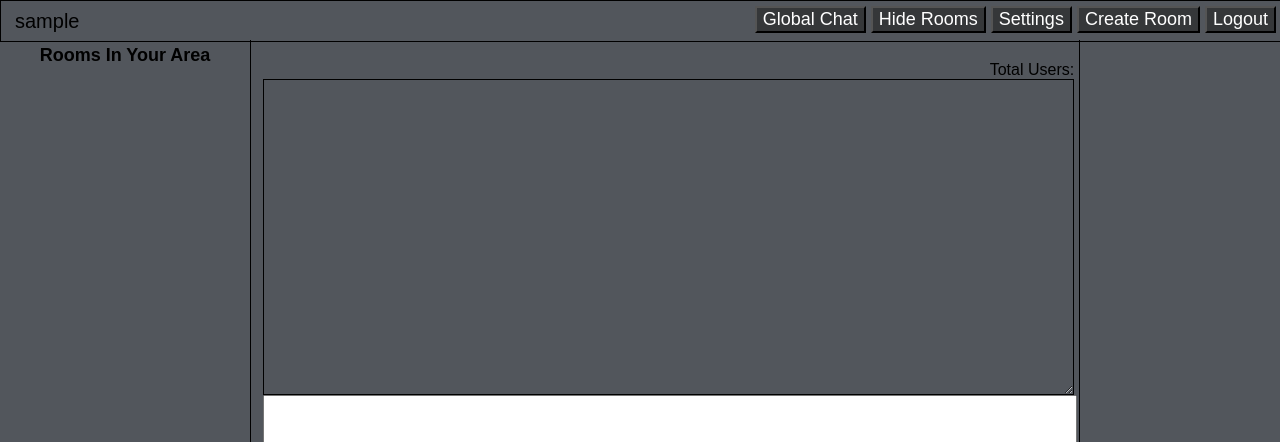
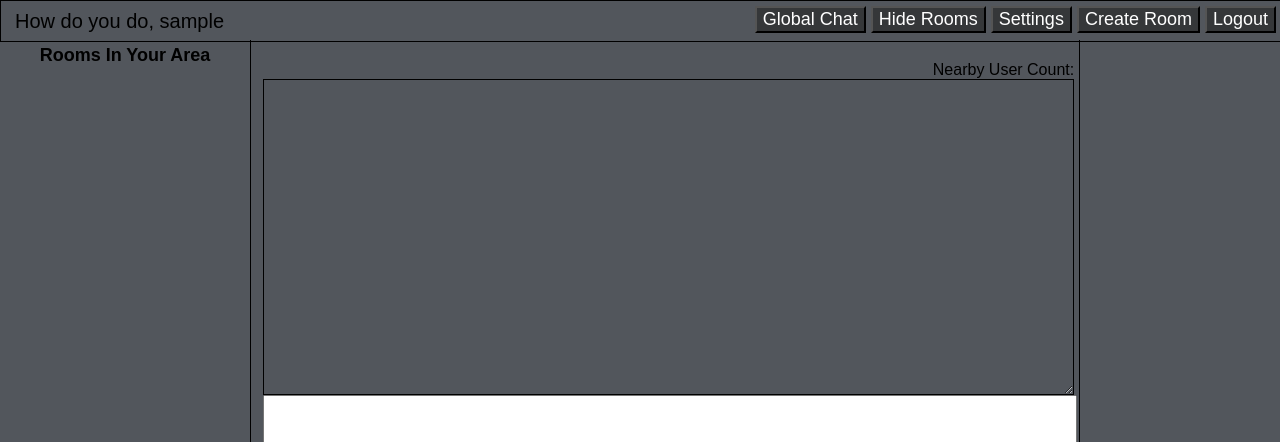
Before and after one commit to SE-Team-Two/LocalSpeak, a Flask app: a page that uses pusher/templates/layout.html in a window 1280 px wide. Shown: the top 442 px of the page. Run offline with Flask 2, Linux system fonts and the light colour scheme; the visitor is signed in with stand-in values (Sample User, id 1); parts of the project's set-up code (start-up, migrations or seed data) failed here and were passed over; some libraries are stand-ins or nearby versions.

Commit message:
Updating styling

```diff
--- a/pusher/templates/chat_room.html
+++ b/pusher/templates/chat_room.html
@@ -22,13 +22,14 @@
 	});
 </script>
 <link rel="stylesheet" href="{{ url_for('static', filename='css/chat_room.css') }}">
+<link rel="icon" href="../static/Images/speak_easy_favicon.jpg"> <!-- favicon -->
 {% endblock chat_room_imports %}
 
 {% block chat_room %}
 <div id="chat_div">
 	<h1 id="current_room"></h1>
 	<div id="total_users_div">
-		<span>Total Users: </span><span id="user_count"></span>
+		<span>Nearby User Count: </span><span id="user_count"></span>
 	</div>
 	<div id="msg_list">
 	</div>
--- a/pusher/templates/layout.html
+++ b/pusher/templates/layout.html
@@ -15,6 +15,7 @@
     <script src="https://cdn.jsdelivr.net/gh/jquery-form/form@4.2.2/dist/jquery.form.min.js"></script>
 
     <link rel="stylesheet" href="{{ url_for('static', filename='css/layout_style.css') }}">
+    <link rel="icon" href="../static/Images/speak_easy_favicon.jpg"> <!-- favicon -->
 
     {% block chat_room_imports %}{% endblock chat_room_imports %}
 
@@ -279,13 +280,31 @@
         }
       });
     });
+
+	window.onload = function greeting(){
+		var randNum = (Math.floor(Math.random() * Math.floor(9)));
+		var greeting = "";
+		switch(randNum){
+			case 0: greeting = "Welcome back, "; break;
+			case 1: greeting = "Good to see you, "; break;
+			case 2: greeting = "How have you been, "; break;
+			case 3: greeting = "What's new, "; break;
+			case 4: greeting = "Long time no see, "; break;
+			case 5: greeting = "How do you do, "; break;
+			case 6: greeting = "Greetings, "; break;
+			case 7: greeting = "Welcome to the show, "; break;
+			case 8: greeting = "What's the haps, "; break;
+			case 9: greeting = "Speak to me, "; break;
+		}
+		document.getElementById("current_user").innerHTML = greeting + " " +  "{{ curr_usr }}";
+	}
   </script>
 
   </head>
   <body>
 
     <div id="navbar">
-      <span id="current_user">{{ curr_usr }}</span>
+      <span id="current_user"></span>
       <button type="button" id="logout_btn">Logout</button>
       <button type="button" id="create_room_btn">Create Room</button>
       <button type="button" id="settings_btn">Settings</button>
--- a/pusher/templates/login.html
+++ b/pusher/templates/login.html
@@ -5,6 +5,7 @@
 
     <script src="https://ajax.googleapis.com/ajax/libs/jquery/3.3.1/jquery.min.js"></script>
     <link rel="stylesheet" href="{{ url_for('static', filename='css/login_style.css') }}">
+	<link rel="icon" href="../static/Images/speak_easy_favicon.jpg"> <!-- favicon -->
 
     <script>
     	$(document).ready( function() {
@@ -96,7 +97,9 @@
 
 	</head>
 	<body>
-		<h1>SpeakEasy</h1>
+		<div id="logo_02">
+			<img src="../static/Images/speak_easy_logo_02.jpg" width="768" height="256"/>
+		</div>
 		<div id="login_div">
 			<form id="login_form" method="POST" action="{{ url_for('login') }}">
 				<div>
--- a/pusher/templates/settings.html
+++ b/pusher/templates/settings.html
@@ -4,6 +4,7 @@
 	<title>SpeakEasy - Settings</title>
 
   <link rel="stylesheet" href="{{ url_for('static',filename='css/settings.css') }}">
+  <link rel="icon" href="../static/Images/speak_easy_favicon.jpg"> <!-- favicon -->
 
   <script src="https://ajax.googleapis.com/ajax/libs/jquery/3.3.1/jquery.min.js"></script>
 
```
